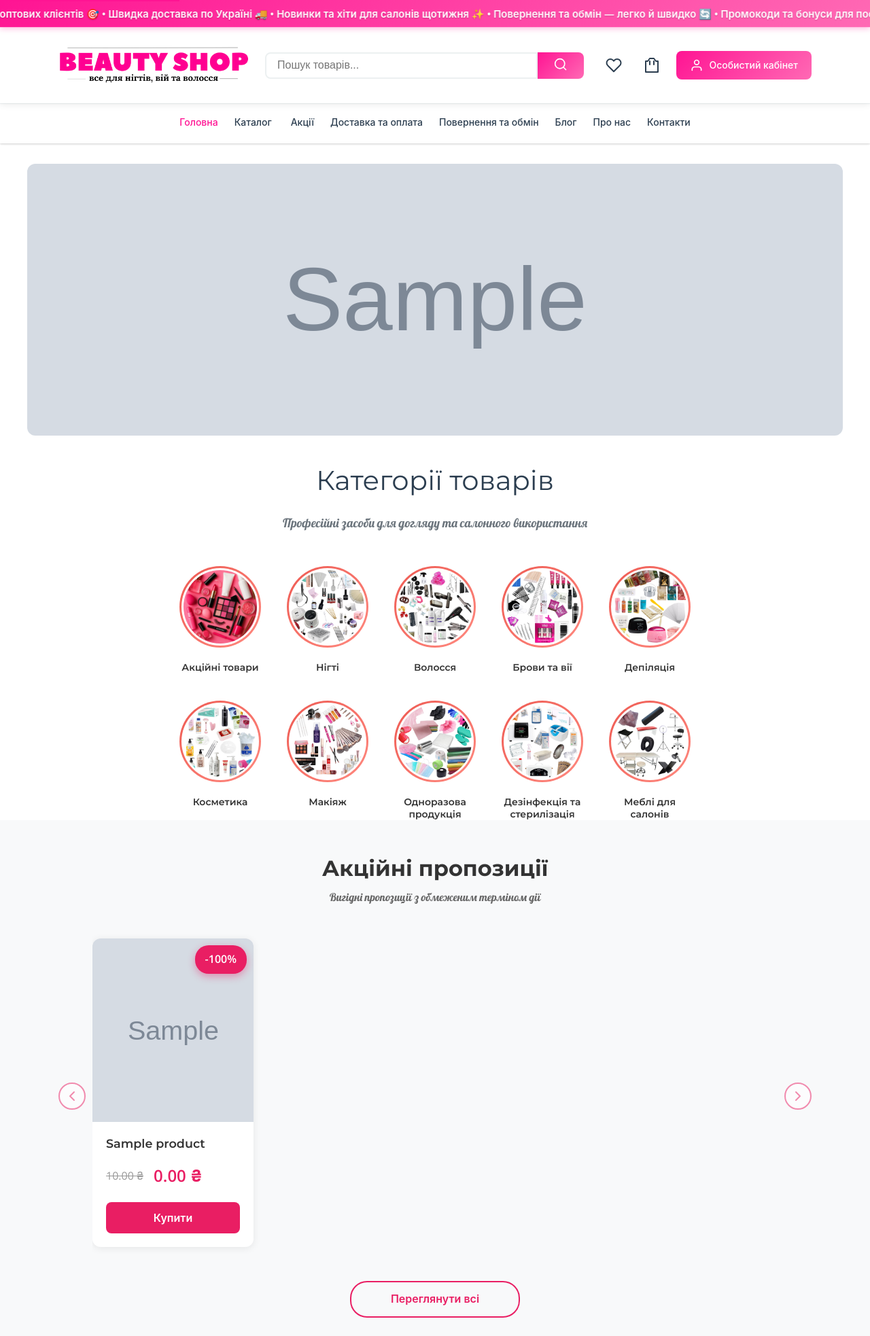
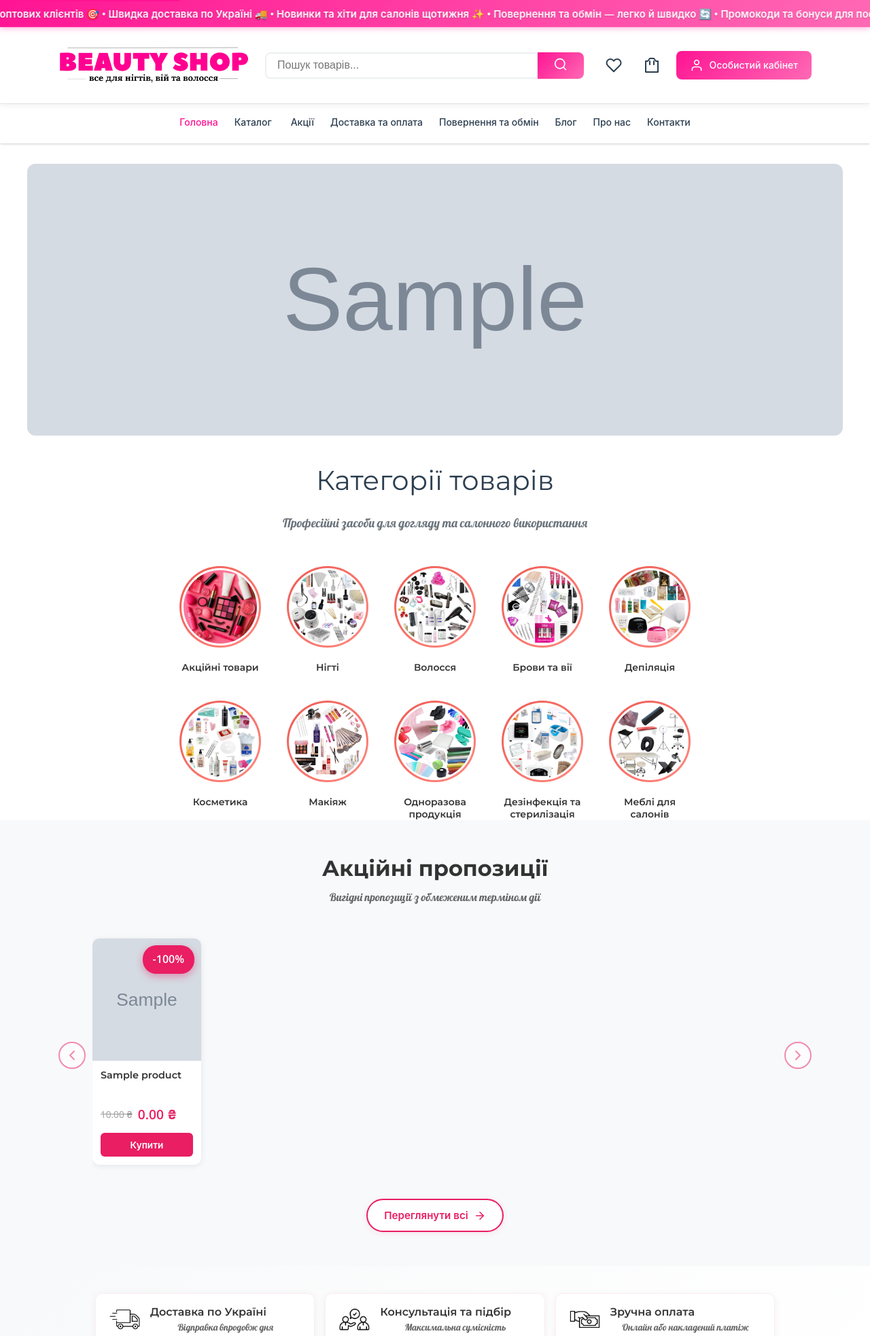
Before and after one commit to Sophie-sd/redrabbit, a Django app: page / in a window 1280 px wide. Shown: the top 1966 px of the page at 68% size. Run offline with Django 5.2, Linux system fonts and the light colour scheme; data comes from the database, SQL or seed files in the repository; tables that the repository leaves empty hold one stand-in row (values such as "Sample post"); grey boxes marked "Sample" are stand-in pictures; parts of the project's set-up code (start-up, migrations or seed data) failed here and were passed over; some libraries are stand-ins or nearby versions; some web fonts are replaced.

Commit message:
Оптимізовано акційні товари на головній: компактні картки, 6 на десктопі / 3 на мобільному, додана кнопка Переглянути всі

```diff
--- a/static/css/promotions-slider.css
+++ b/static/css/promotions-slider.css
@@ -48,12 +48,13 @@
     display: none;
 }
 
-/* Картка акційного товару */
+/* Картка акційного товару - КОМПАКТНИЙ ДИЗАЙН */
 .promo-card {
-    flex: 0 0 270px;
+    flex: 0 0 calc((100% - 100px) / 6);
+    min-width: 160px;
     background: white;
-    border-radius: 12px;
-    box-shadow: 0 2px 12px rgba(0, 0, 0, 0.08);
+    border-radius: 10px;
+    box-shadow: 0 2px 10px rgba(0, 0, 0, 0.08);
     transition: all 0.3s ease;
     overflow: hidden;
 }
@@ -63,11 +64,11 @@
     box-shadow: 0 8px 24px rgba(233, 30, 99, 0.15);
 }
 
-/* Зображення товару */
+/* Зображення товару - ЗМЕНШЕНИЙ РОЗМІР */
 .promo-image {
     position: relative;
     width: 100%;
-    height: 270px;
+    height: 180px;
     overflow: hidden;
     background: #f8f9fa;
 }
@@ -111,16 +112,17 @@
     z-index: 10;
 }
 
-/* Контент картки */
+/* Контент картки - КОМПАКТНИЙ */
 .promo-content {
-    padding: 20px;
+    padding: 12px;
 }
 
 .promo-name {
-    font-size: 1.1rem;
+    font-size: 0.9rem;
     font-weight: 600;
-    margin: 0 0 15px 0;
-    line-height: 1.4;
+    margin: 0 0 10px 0;
+    line-height: 1.3;
+    min-height: 2.6rem;
 }
 
 .promo-name a {
@@ -137,34 +139,34 @@
     color: #e91e63;
 }
 
-/* Ціни */
+/* Ціни - КОМПАКТНІ */
 .promo-price {
     display: flex;
     align-items: center;
-    gap: 15px;
-    margin-bottom: 20px;
+    gap: 8px;
+    margin-bottom: 12px;
 }
 
 .promo-price .price-old {
-    font-size: 1rem;
+    font-size: 0.85rem;
     color: #999;
     text-decoration: line-through;
     font-weight: 400;
 }
 
 .promo-price .price-new {
-    font-size: 1.5rem;
+    font-size: 1.2rem;
     color: #e91e63;
     font-weight: 700;
 }
 
-/* Кнопка купити */
+/* Кнопка купити - КОМПАКТНА */
 .promo-content .btn {
     width: 100%;
-    padding: 12px;
-    font-size: 1rem;
+    padding: 8px;
+    font-size: 0.85rem;
     font-weight: 600;
-    border-radius: 8px;
+    border-radius: 6px;
     transition: all 0.3s ease;
 }
 
@@ -224,44 +226,46 @@
 }
 
 /* Кнопка "Переглянути всі" */
-.view-all-promo-btn {
-    display: block;
-    margin: 30px auto 0;
-    padding: 12px 30px;
-    background: transparent;
+.promotions-actions {
+    text-align: center;
+    margin-top: 30px;
+}
+
+.promo-view-all {
+    display: inline-flex;
+    align-items: center;
+    gap: 8px;
+    padding: 10px 24px;
+    background: white;
     border: 2px solid #e91e63;
     color: #e91e63;
-    font-size: 1rem;
+    border-radius: 25px;
+    font-size: 0.95rem;
     font-weight: 600;
-    border-radius: 25px;
-    cursor: pointer;
+    text-decoration: none;
     transition: all 0.3s ease;
-    text-decoration: none;
-    text-align: center;
-    max-width: 250px;
+    box-shadow: 0 2px 8px rgba(233, 30, 99, 0.1);
 }
 
-.view-all-promo-btn:hover {
+.promo-view-all:hover {
     background: #e91e63;
     color: white;
     transform: translateY(-2px);
-    box-shadow: 0 4px 12px rgba(233, 30, 99, 0.3);
+    box-shadow: 0 4px 12px rgba(233, 30, 99, 0.25);
 }
 
-/* Адаптивність */
-@media (min-width: 769px) {
-    /* Десктоп: показуємо 4 картки одночасно */
-    .promotions-slider-container {
-        max-width: 1200px;
-    }
-
-    .promo-card {
-        flex: 0 0 calc(25% - 15px); /* 4 картки */
-    }
+.promo-view-all svg {
+    width: 18px;
+    height: 18px;
+    transition: transform 0.3s ease;
 }
 
+.promo-view-all:hover svg {
+    transform: translateX(4px);
+}
+
+/* Адаптивність - МОБІЛЬНА ВЕРСІЯ (3 картки на екрані) */
 @media (max-width: 768px) {
-    /* Показуємо мобільний блок, ховаємо десктопний */
     .promotions-section.mobile-only {
         display: block;
     }
--- a/templates/core/home.html
+++ b/templates/core/home.html
@@ -193,9 +193,15 @@
         </div>
 
         <!-- Кнопка "Переглянути всі" -->
-        <a href="{% url 'products:sale' %}" class="view-all-promo-btn">
-            Переглянути всі
-        </a>
+        <div class="promotions-actions">
+            <a href="{% url 'products:sale' %}" class="promo-view-all">
+                Переглянути всі
+                <svg width="18" height="18" viewBox="0 0 24 24" fill="none" stroke="currentColor" stroke-width="2" stroke-linecap="round" stroke-linejoin="round">
+                    <line x1="5" y1="12" x2="19" y2="12"></line>
+                    <polyline points="12 5 19 12 12 19"></polyline>
+                </svg>
+            </a>
+        </div>
         {% else %}
             <p class="text-center text-muted">Наразі немає акційних пропозицій</p>
         {% endif %}
@@ -268,9 +274,15 @@
         </div>
 
         <!-- Кнопка "Переглянути всі" -->
-        <a href="{% url 'products:sale' %}" class="view-all-promo-btn">
-            Переглянути всі
-        </a>
+        <div class="promotions-actions">
+            <a href="{% url 'products:sale' %}" class="promo-view-all">
+                Переглянути всі
+                <svg width="18" height="18" viewBox="0 0 24 24" fill="none" stroke="currentColor" stroke-width="2" stroke-linecap="round" stroke-linejoin="round">
+                    <line x1="5" y1="12" x2="19" y2="12"></line>
+                    <polyline points="12 5 19 12 12 19"></polyline>
+                </svg>
+            </a>
+        </div>
         {% else %}
             <p class="text-center text-muted">Наразі немає акційних пропозицій</p>
         {% endif %}
--- a/templates/products/sale.html
+++ b/templates/products/sale.html
@@ -5,7 +5,6 @@
 {% block description %}Акції Beauty Shop зі знижками до 50%. Професійна косметика та інструменти за вигідними цінами.{% endblock %}
 
 {% block extra_css %}
-<link rel="stylesheet" href="{% static 'css/catalog.css' %}">
 <link rel="stylesheet" href="{% static 'css/sale-banners.css' %}">
 {% endblock %}
 
```
Also changed, not shown: other parts of static/css/promotions-slider.css (+57 -27 lines).
